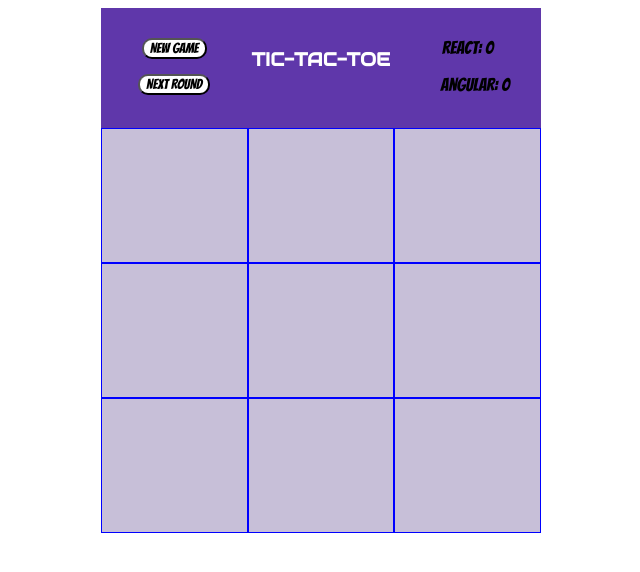
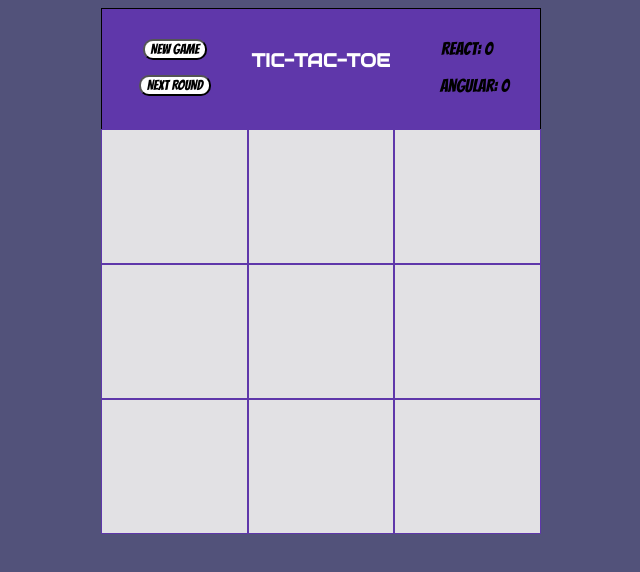
Before and after one commit to acki-01/TicTacToe, a React app: page / in a window 1280 px wide. Shown: the top 572 px of the page, without its empty margins (319-959 px from the left). Built offline with nearby package versions, Linux system fonts and the light colour scheme.

Commit message:
adding css styles

```diff
--- a/components/Game.jsx
+++ b/components/Game.jsx
@@ -2,7 +2,7 @@ import React from 'react';
 import Square from './Square.jsx';
 import NextRoundBtn from './NextRoundBtn.jsx';
 import NewGameBtn from './NewGameBtn.jsx';
-import Info from '../components/Info.jsx';
+import Info from './Info.jsx';
 export default class GameBoard extends React.Component{
   constructor(props){
     super(props);
@@ -51,7 +51,6 @@ this.setState({
     const react='./images/react.ico';
     const angularPattern='./images/angular.ico./images/angular.ico./images/angular.ico';
     const reactPattern='./images/react.ico./images/react.ico./images/react.ico';
-    console.log(topRow);
     //checking if winner exist and block next move
        if (this.state.winner!==null){
          return;
@@ -96,6 +95,7 @@ this.setState({
          this.setState({winner:'Draw'})
        }
      }
+
   render() {
     let angularPointsInfo;
     if (this.state.pointsAngular>this.state.pointsReact){
--- a/components/Square.jsx
+++ b/components/Square.jsx
@@ -7,8 +7,12 @@ export default class Square extends React.Component{
       }
   };
   render(){
+    let AnimClass;
+    if (this.props.turn=='./images/react.ico'){
+      AnimClass='react-animation';
+    }
     return <div className='Square' onClick={()=>this.handleTurnChange(this.props)}>
-      <img  className='unselectable' src={this.props.turn}></img>
+      <img  className={'unselectable' + ' '+ AnimClass} src={this.props.turn}></img>
     </div>
   }
 }
--- a/css/style.css
+++ b/css/style.css
@@ -1,19 +1,21 @@
 @import url(https://fonts.googleapis.com/css?family=Audiowide|Bangers);body {
-  outline: none; }
+  background-color: #52527a; }
 
 .App {
-  text-align: center; }
+  text-align: center;
+  overflow: hidden; }
   .App .Square {
     width: 33.3%;
-    background-color: rgba(226, 225, 228, 0.8);
-    border: 1px solid blue;
+    background-color: #e2e1e4;
+    border: 1px solid #5f37aa;
     float: left;
     height: 135px;
-    display: flex;
-    box-sizing: border-box; }
+    box-sizing: border-box;
+    cursor: pointer; }
     .App .Square img {
-      align-items: center;
-      justify-content: center; }
+      cursor: pointer; }
+  .App .Square:hover {
+    background-color: #c8c6cc; }
   .App .Info {
     float: left;
     width: 33.3%;
@@ -21,8 +23,12 @@
     color: white;
     margin-top: 20px; }
   .App .Game .allInfo {
+    background-color: #5f37aa;
+    height: 120px;
     overflow: hidden;
-    height: 120px; }
+    border-top: 1px solid black;
+    border-right: 1px solid black;
+    border-left: 1px solid black; }
   .App .Game .buttons {
     float: left;
     width: 33.3%;
@@ -32,7 +38,8 @@
       font-size: 14px;
       border-radius: 10px;
       font-family: 'Bangers';
-      background-color: white; }
+      background-color: white;
+      outline: none; }
     .App .Game .buttons .NewGameBtn {
       margin-bottom: 10px; }
   .App .Game .scoreBoard {
@@ -45,12 +52,12 @@
       display: block; }
   .App .Game .gameBoard {
     margin: 0 auto;
-    width: 440px; }
+    width: 440px;
+    overflow: hidden; }
 
 .container {
   margin: 0 auto;
   width: 440px;
-  background-color: #5f37aa;
   overflow: hidden; }
 
 .angularWinning {
@@ -70,3 +77,12 @@
   -ms-user-select: none;
   user-select: none;
   cursor: default; }
+
+.react-animation {
+  animation: react-spin infinite 20s linear; }
+
+@keyframes react-spin {
+  from {
+    transform: rotate(0deg); }
+  to {
+    transform: rotate(360deg); } }
--- a/sass/style.scss
+++ b/sass/style.scss
@@ -1,22 +1,30 @@
+
+$board-color: rgb(226, 225, 228);
+$info-color: rgb(95, 55, 170);
+@mixin border {border-top: 1px solid black;
+          border-right: 1px solid black;
+          border-left: 1px solid black;}
+@import url('https://fonts.googleapis.com/css?family=Audiowide|Bangers');
 body{
-  outline: none;
+  background-color: rgb(82, 82, 122);
 }
-$board-color: rgba(226, 225, 228, 0.8);
-@import url('https://fonts.googleapis.com/css?family=Audiowide|Bangers');
 .App{
   text-align: center;
+  overflow: hidden;
   .Square {
     width: 33.3%;
     background-color:$board-color;
-    border: 1px solid blue;
+    border: 1px solid $info-color;
     float: left;
     height: 135px;
-    display: flex;
     box-sizing: border-box;
+    cursor: pointer;
     img {
-      align-items: center;
-      justify-content: center;
+      cursor: pointer;
     }
+  }
+  .Square:hover {
+    background-color: darken($board-color, 10%);
   }
   .Info{
     float: left;
@@ -27,8 +35,10 @@ $board-color: rgba(226, 225, 228, 0.8);
   }
   .Game {
     .allInfo {
+      background-color: $info-color;
+      height: 120px;
       overflow: hidden;
-      height: 120px;
+      @include border;
     }
     .buttons {
       float: left;
@@ -39,7 +49,8 @@ $board-color: rgba(226, 225, 228, 0.8);
         font-size: 14px;
         border-radius: 10px;
         font-family:'Bangers';
-        background-color: rgb(255,255,255)
+        background-color: rgb(255,255,255);
+        outline: none;
       }
       .NewGameBtn {
         margin-bottom: 10px;
@@ -58,13 +69,13 @@ $board-color: rgba(226, 225, 228, 0.8);
     .gameBoard{
       margin: 0 auto;;
       width: 440px;
+      overflow: hidden;
     }
   }
 }
 .container{
   margin: 0 auto;
   width: 440px;
-  background-color: rgb(95, 55, 170);
   overflow: hidden;
 }
 .angularWinning{
@@ -85,3 +96,10 @@ $board-color: rgba(226, 225, 228, 0.8);
     user-select: none;
     cursor: default;
 }
+.react-animation {
+  animation: react-spin infinite 20s linear;
+}
+@keyframes react-spin {
+  from {transform: rotate(0deg);}
+  to {transform: rotate(360deg);}
+}
```
Also changed, not shown: images/paper-texture1.jpg (added), src/out.js, 1 other file (tests, documents, lock files or other folders).
